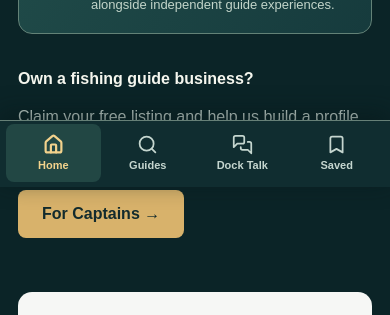
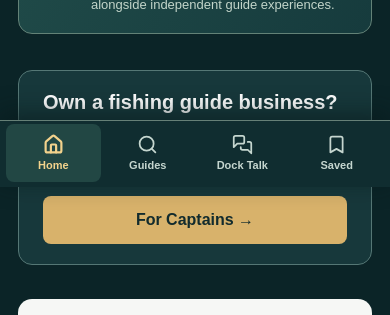
Before and after one commit to bezzantsam/ratemyguidepnw.com, a Next.js app: page / in a window 390 px wide. Shown: the part 657-972 px from the top of the page. Built offline with nearby package versions, Linux system fonts and the light colour scheme; no server answers; the database is empty.

Commit message:
Style direct captain signup funnel and founding offer for mobile

```diff
--- a/app/globals.css
+++ b/app/globals.css
@@ -307,3 +307,19 @@ a.dock-ticker-item:hover{color:white;text-decoration:underline}
 
 .research-claim{border-left:3px solid #b39c67;padding:4px 14px;margin:12px 0;background:#1d3b3b;border-radius:0 8px 8px 0}
 .research-claim small{display:block;margin:10px 0;color:#c6d3c9}
+
+
+/* Captains pilot: make the first commercial experiment clear and usable. */
+.home-captain-cta{margin:24px 0;display:flex;align-items:center;justify-content:space-between;gap:20px;flex-wrap:wrap;background:#17383b;border:1px solid #557775;border-radius:14px;padding:20px 24px}
+.home-captain-cta strong{font-size:20px;color:#fff}
+.home-captain-cta p{margin:5px 0;color:#c8dad3}
+.home-captain-cta .button{margin:0}
+.for-guides .grid{margin:30px 0;align-items:stretch}
+.founding-offer{display:flex;flex-direction:column;align-items:flex-start}
+.founding-offer h2{font-size:29px;margin:10px 0}
+.founding-offer-price{font-size:42px;font-weight:900;color:#f1d18b;margin:7px 0 14px}
+.founding-offer-price span{font-size:15px;font-weight:500;color:#d0ddd5;margin-left:8px}
+.founding-offer ul{padding-left:22px;line-height:1.8;color:#e5f0ea;flex:1}
+.founding-offer li{margin-bottom:8px}
+.founding-offer .button{margin:14px 0}
+@media(max-width:680px){.for-guides .grid{grid-template-columns:1fr}.home-captain-cta .button{width:100%;text-align:center}}
```
